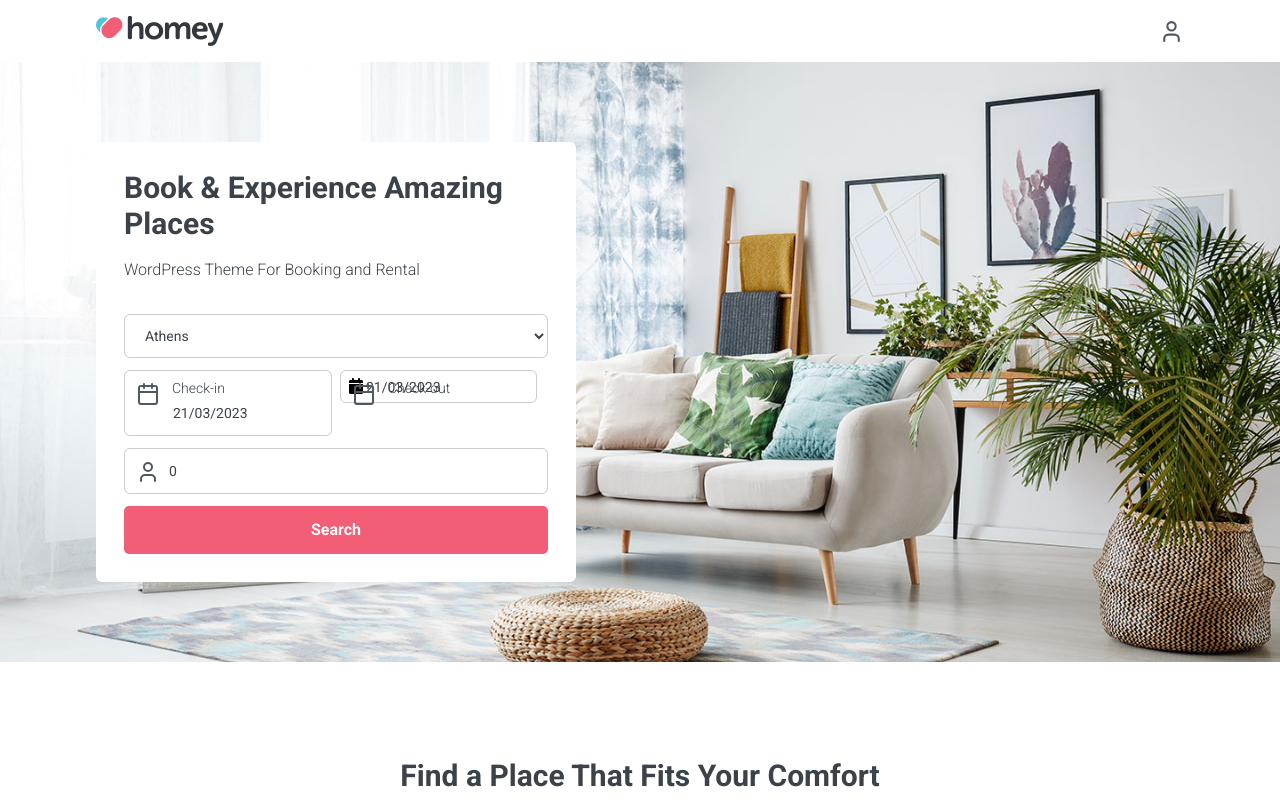
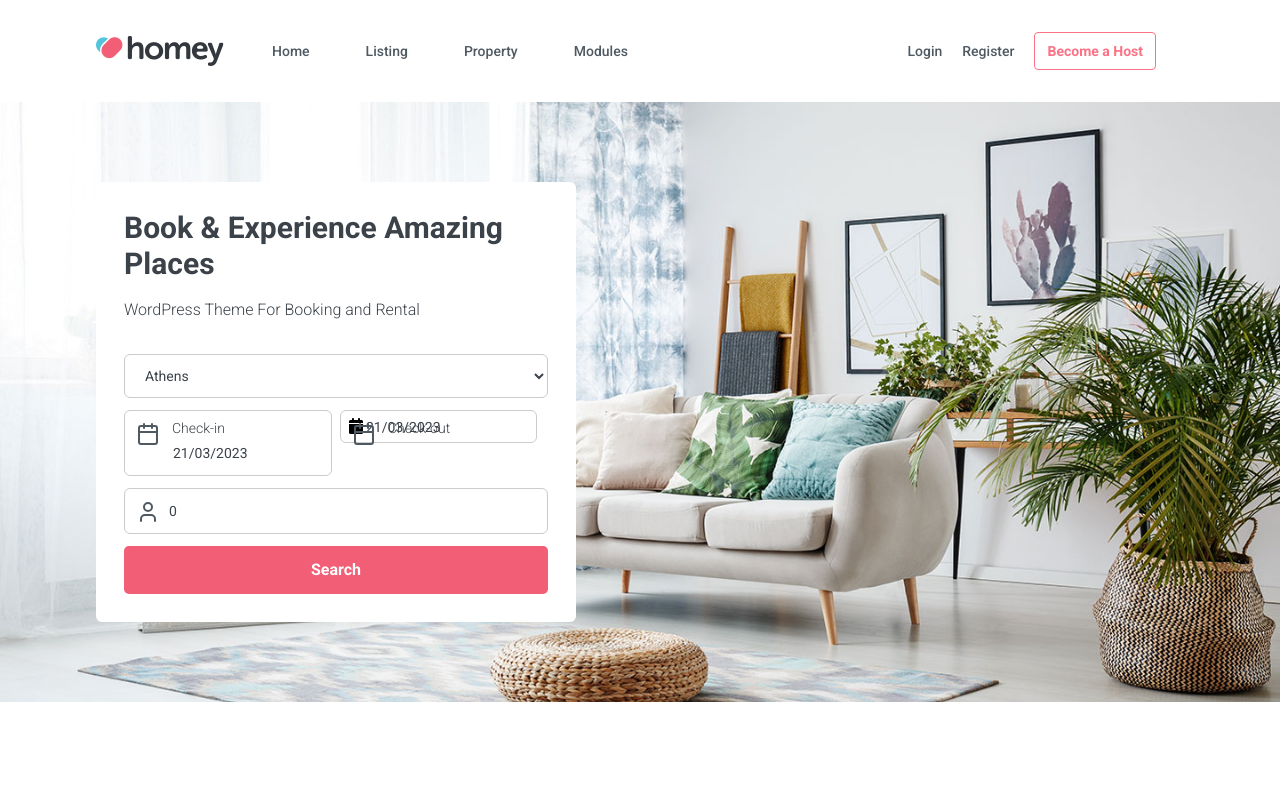
Before and after one commit to franklinsouza/homey, a React (Vite) app: page / in a window 1280 px wide. Shown: the top 800 px of the page. Built offline with nearby package versions, Linux system fonts and the light colour scheme.

Commit message:
Aplica correção feita ao menu na versão desktop

```diff
--- a/src/components/Header/Header.tsx
+++ b/src/components/Header/Header.tsx
@@ -38,21 +38,19 @@ const Header = () => {
   return (
     <header>
       <Container>
-        <div className='py-4 flex justify-between items-center relative'>
-          <div className='flex items-center justify-between w-full'>
-            <div onClick={handleMenu} className='md:hidden'>
+        <div className='py-4 flex items-center relative'>
+          <div className='flex items-center justify-between w-full lg:justify-start'>
+            <div onClick={handleMenu} className='lg:hidden'>
               <Menu color="#4f5962" size={25} strokeWidth={2}/>
             </div>
-            <a href='#' className='md:mr-8'>
+            <a href='#' className='lg:mr-8'>
               <img src={logo} />
             </a>
-            <div onClick={handleUserOptions}>
-              <User color="#4f5962" size={25} strokeWidth={2}/>
-            </div>
+
             <div
-              style={{'height': `${menu ? dropHeight.menu+'px' : 0}`}}
-              className='ease-in duration-200 absolute top-full bg-white w-full left-0 overflow-hidden'>
-              <ul ref={menuRef} className='text-[#4f5962] md:flex md:items-center md:gap-x-8 font-medium'>
+              // style={{'height': `${menu ? dropHeight.menu+'px' : 0}`}}
+              className={`${menu ? 'h-['+dropHeight.menu+']px' : 'h-[0px] lg:h-auto'} ease-in duration-300 z-[1] absolute top-full bg-white w-full left-0 overflow-hidden lg:relative lg:w-auto`}>
+              <ul ref={menuRef} className='text-[#4f5962] lg:flex lg:items-center lg:gap-x-6 font-medium text-sm'>
                 <li>
                   <a href="/" className='p-4 block'>
                     Home
@@ -75,11 +73,11 @@ const Header = () => {
                 </li>
               </ul>
             </div>
-          </div>
 
-          <div style={{'height': `${userOptions ? dropHeight.userOptions+'px' : 0}`}}
-            className='ease-in duration-200 absolute top-full bg-white w-full left-0 overflow-hidden md:flex md:items-center'>
-            <ul ref={optionsRef} className='font-medium text-[#4f5962]  px-4 md:flex md:items-center md:gap-x-2 md:mr-3'>
+            <div
+              // style={{'height': `${userOptions ? dropHeight.userOptions+'px' : 0}`}}
+              className={`${userOptions ? 'h-['+dropHeight.userOptions+']px' : 'h-[0px] lg:h-auto'} ease-in duration-200 z-[1] absolute top-full bg-white w-full left-0 overflow-hidden lg:flex lg:items-center lg:w-auto lg:relative lg:ml-auto`}>
+              <ul ref={optionsRef} className='font-medium text-[#4f5962] px-4 text-sm lg:flex lg:items-center lg:gap-x-5 lg:mr-3'>
                 <li>
                   <a href="/" className='py-4 block'>
                     Login
@@ -95,6 +93,13 @@ const Header = () => {
                 </li>
               </ul>
             </div>
+
+            <div onClick={handleUserOptions} className='lg:hidden'>
+              <User color="#4f5962" size={25} strokeWidth={2}/>
+            </div>
+          </div>
+
+
         </div>
       </Container>
     </header>
```
Lines whose indentation alone changed are shown as unchanged.
